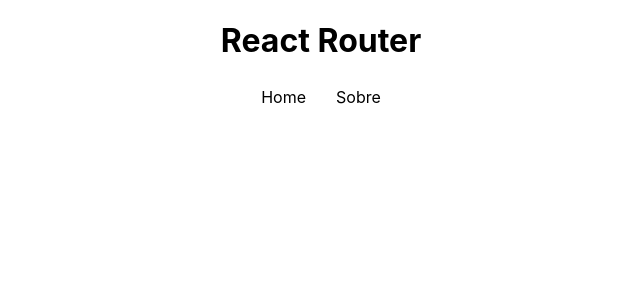
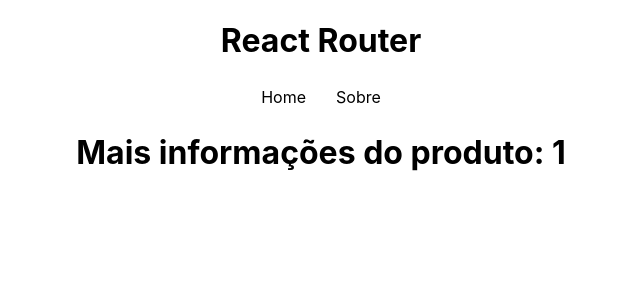
Before and after one commit to guiCarvalhoSP/estudos-react-router, a React (Create React App) app: page /products/1/info in a window 1280 px wide. Shown: the top 300 px of the page, without its empty margins (319-959 px from the left). Built offline with nearby package versions, Linux system fonts and the light colour scheme.

Commit message:
Nested routes

```diff
--- a/src/App.js
+++ b/src/App.js
@@ -5,6 +5,7 @@
 import Navbar from './components/Navbar';
 import About from './pages/About';
 import Home from './pages/Home';
+import Info from './pages/Info';
 import Product from './pages/Product';
 
 function App() {
@@ -16,6 +17,7 @@
         <Routes>
           <Route path='/' element={<Home />} />
           <Route path='/about' element={<About />} />
+          <Route path='/products/:id/info' element={<Info />} />
           <Route path='/products/:id' element={<Product />} />
         </Routes>
       </BrowserRouter>
--- /dev/null
+++ b/src/pages/Info.js
@@ -0,0 +1,13 @@
+import { useParams } from "react-router-dom"
+
+const Info = () => {
+
+    const {id} = useParams();
+    return (
+    <div>
+        <h1>Mais informações do produto: {id}</h1>
+    </div>
+  )
+}
+
+export default Info
--- a/src/pages/Product.js
+++ b/src/pages/Product.js
@@ -17,6 +17,7 @@
                 <div>
                     <h1>{product.name}</h1>
                     <p>R$ {product.price}</p>
+                    <Link to={`/products/${product.id}/info`}>Mais informações</Link>
                 </div>
             )}
         </>
```
